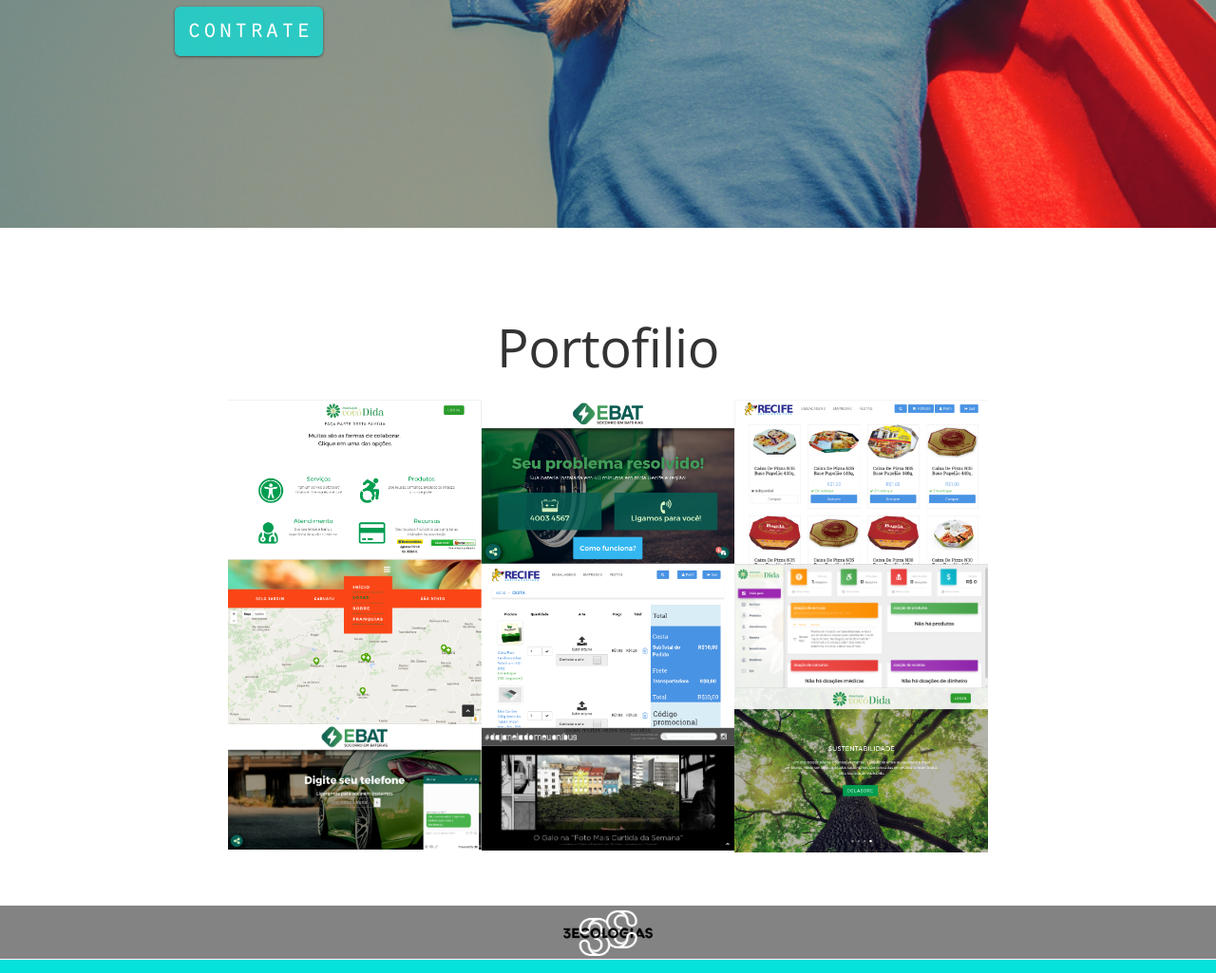
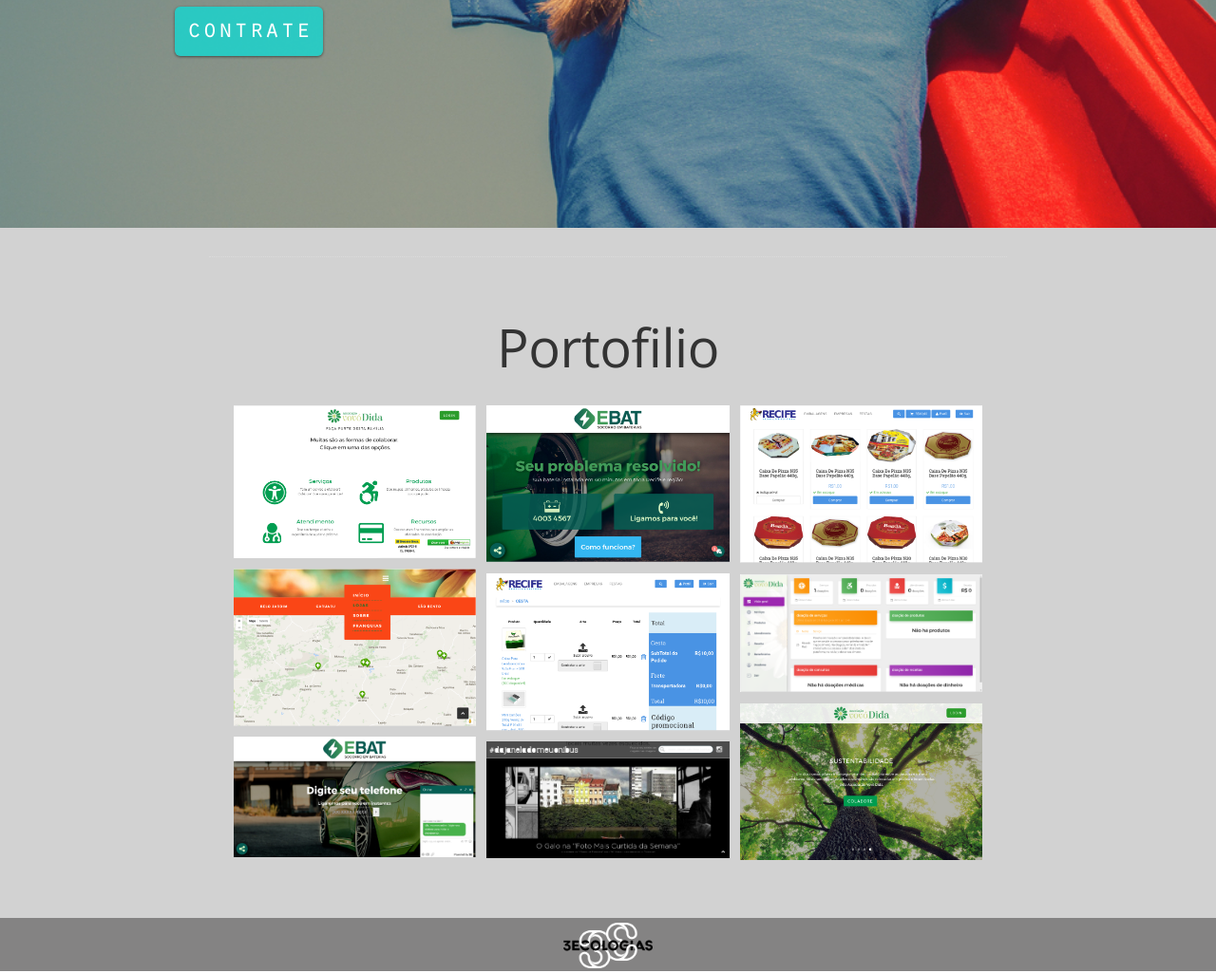
Before and after one commit to 3ecologias/3ecommerce, a Django app: page / in a window 1280 px wide. Shown: the part 4082-5107 px from the top of the page at 95% size. Run offline with Django 3.2, Linux system fonts and the light colour scheme; some libraries are stand-ins or nearby versions.

Commit message:
update style

```diff
--- a/core/static/css/layout.css
+++ b/core/static/css/layout.css
@@ -447,10 +447,12 @@
 /* d. Portfolio Section
 /* ------------------------------------------------------------------ */
 
+#portfolio {
+  background-color: #d2d2d2;
+}
 /* ---- grid ---- */
 
 .grid {
-  background: #fff;
   margin-bottom: 4em;
 }
 
@@ -473,8 +475,9 @@
 }
 
 .grid-item img {
-  display: block;
-  max-width: 100%;
+    display: block;
+    max-width: 100%;
+    padding: 0.4em;
 }
 
 
```
